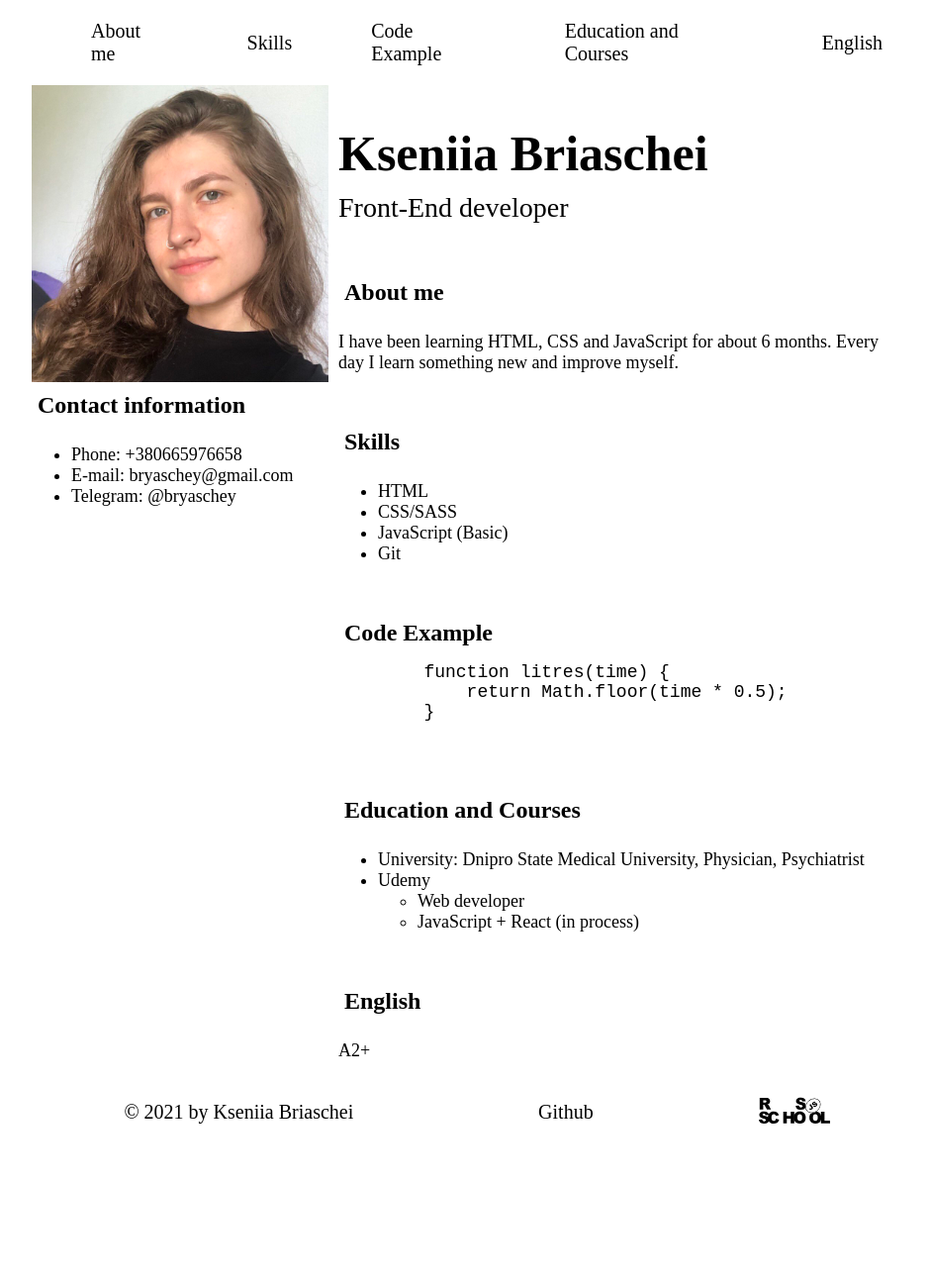
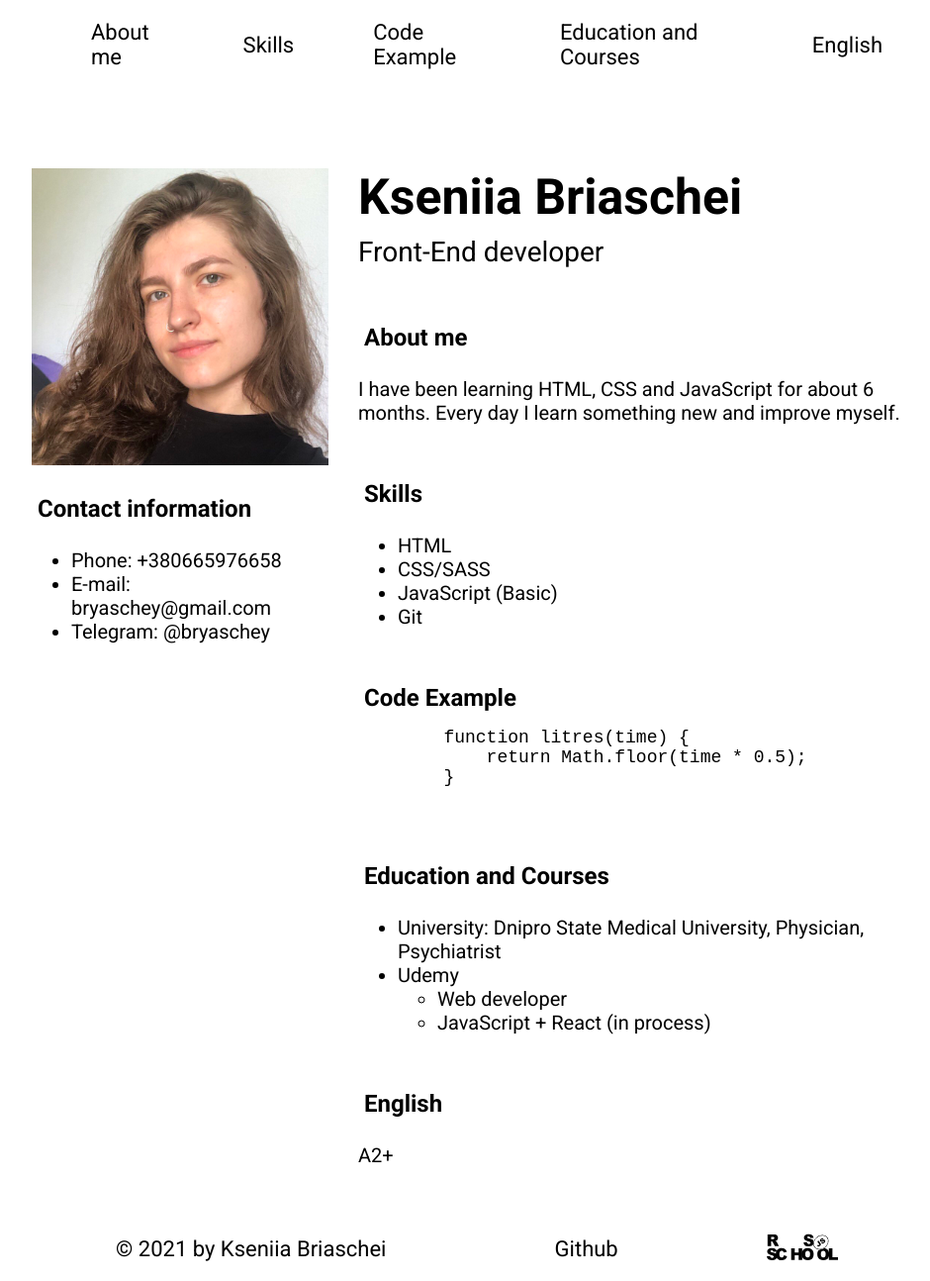
Before and after one commit to Zlataks/rsschool-cv1, a plain HTML site: page index.html in a window 1280 px wide. Shown: the whole page at 99% size, without its empty margins (168-1108 px from the left). Before the commit the page ends 1155 px from the top, so only its background shows below. Drawn offline with Linux system fonts and the light colour scheme.

Commit message:
feat: connect fonts, fix: positioning

```diff
--- a/index.html
+++ b/index.html
@@ -5,6 +5,9 @@
     <meta http-equiv="X-UA-Compatible" content="IE=edge">
     <meta name="viewport" content="width=device-width, initial-scale=1.0">
     <title>Kseniia Briaschei CV</title>
+    <link rel="preconnect" href="https://fonts.googleapis.com">
+    <link rel="preconnect" href="https://fonts.gstatic.com" crossorigin>
+    <link href="https://fonts.googleapis.com/css2?family=Roboto:wght@300;400;700&display=swap" rel="stylesheet">
     <link rel="stylesheet" href="style.css">
 </head>
 <body>
--- a/style.css
+++ b/style.css
@@ -6,12 +6,14 @@
 
 html {
     scroll-behavior: smooth;
+    font-family: 'Roboto', sans-serif;
 }
 
 body {
     display: flex;
     flex-direction: column;
     justify-content: space-between;
+    min-height: 100vh;
 }
 
 a {
@@ -33,7 +35,7 @@ a {
 
 .menu__item {
     padding: 20px;
-    font-size: 20px;
+    font-size: 22px;
 }
 
 .menu__item:hover {
@@ -60,10 +62,11 @@ a {
 .main__img {
     width: 300px;
     height: 300px;
+    margin-top: 80px;
 }
 
 .main__main {
-    margin-left: 10px;
+    margin-left: 30px;
 }
 
 ul li {
@@ -72,8 +75,9 @@ ul li {
 
 .main__title {
     font-size: 50px;
+    font-weight: 700px;
     font-weight: 600;
-    margin-top: 40px;
+    margin-top: 80px;
 }
 
 .main__text {
@@ -88,11 +92,13 @@ h2.section__header {
 
 h2.aside__header {
     padding: 6px;
+    margin-top: 20px;
 }
 
 .section__text {
     margin: 20px 0;
-    font-size: 18px;
+    font-size: 20px;
+    line-height: 24px;
 }
 
 .code__text {
@@ -114,9 +120,10 @@ h2.aside__header {
     display: flex;
     justify-content: space-around;
     align-items: center;
+    margin-top: 30px;
 }
 
 .footer__item {
     padding: 20px;
-    font-size: 20px;
+    font-size: 22px;
 }
```
